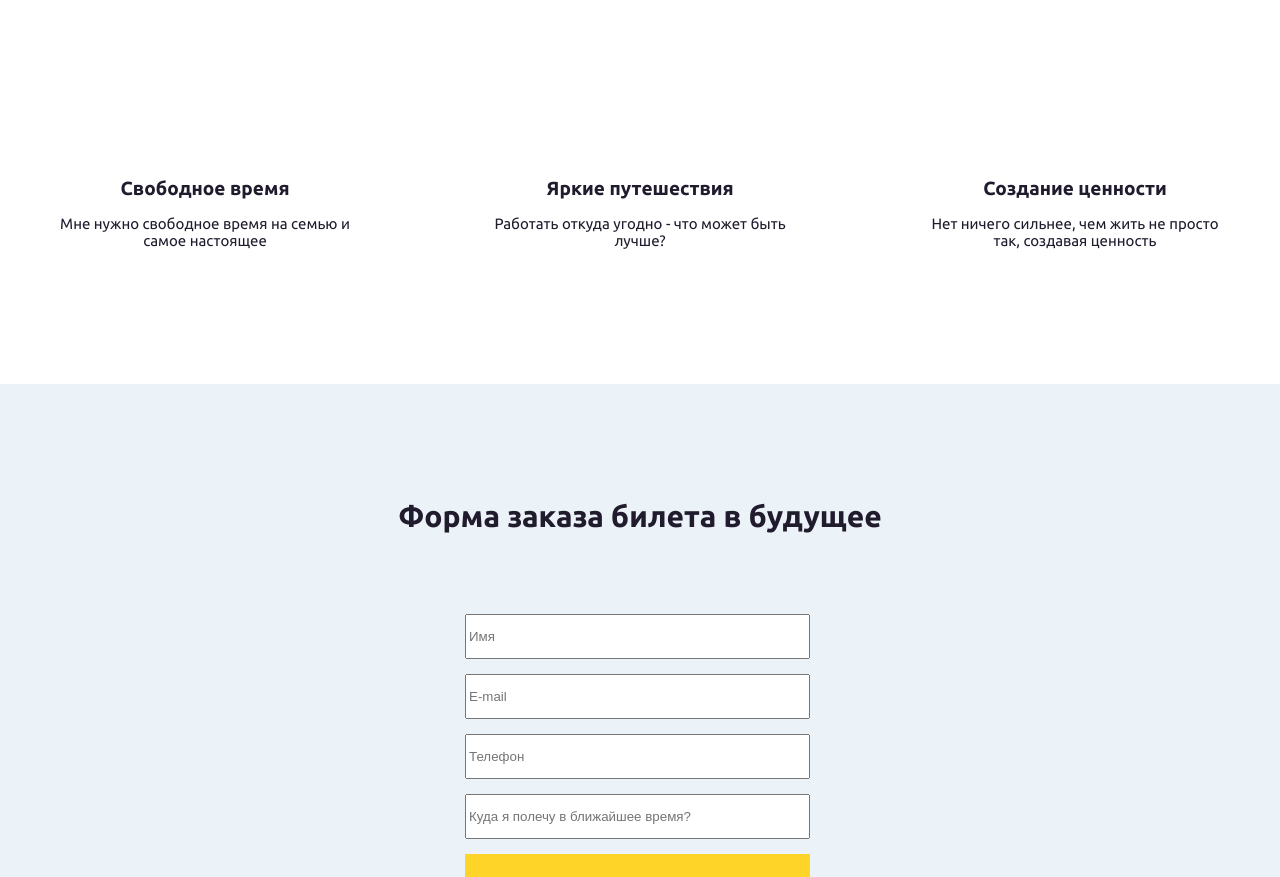
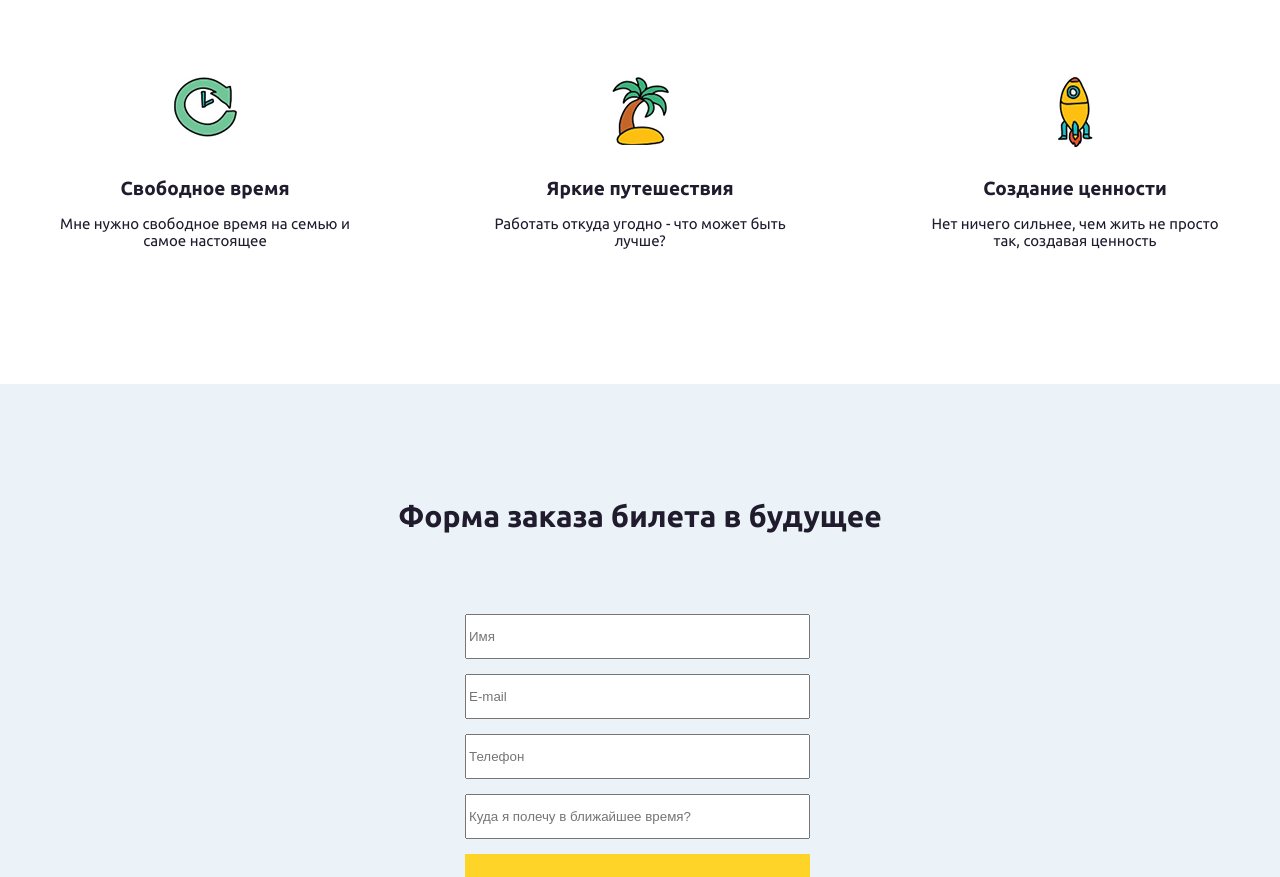
Before and after one commit to Fardausi/AS, a plain HTML site: page index.html in a window 1280 px wide. Shown: the part 976-1853 px from the top of the page. Drawn offline with nearby package versions, Linux system fonts and the light colour scheme; files whose address does not match are found by name.

Commit message:
Update main.css

```diff
--- a/main.css
+++ b/main.css
@@ -100,21 +100,21 @@ span{
     font-size: 15px;
     width: 300px;
     text-align: center;
-    background: url('../img/icon1.jpg') no-repeat top;
+    background: url('icon1.jpg') no-repeat top;
     padding-top: 100px;
 }
 
 .goal-travell{
     width: 300px;
     text-align: center;
-    background: url('../img/icon2.jpg') no-repeat top;
+    background: url('icon2.jpg') no-repeat top;
     padding-top: 100px;
 }
 
 .goal-value{
     width: 300px;
     text-align: center;
-    background: url('../img/icon3.jpg') no-repeat top;
+    background: url('icon3.jpg') no-repeat top;
     padding-top: 100px;
 }
 
```
